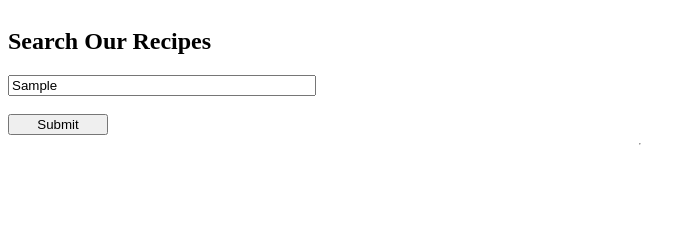
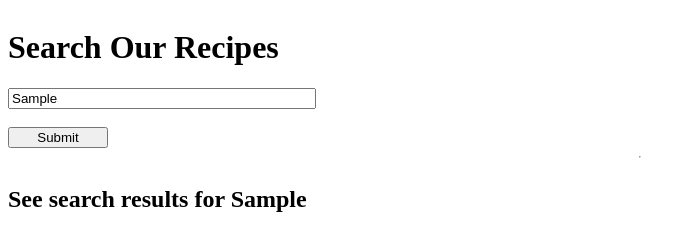
Before and after one commit to sanlouise/recipe-fetch, a plain HTML site: page index.html in a window 1280 px wide. Both pictures are taken after typing "Sample" into the empty fields and a click on the input "Submit". Shown: the whole page, without its empty margins (0-696 px from the left). Drawn offline with Linux system fonts and the light colour scheme; no server answers.

Commit message:
Minor search result status update

```diff
--- a/index.html
+++ b/index.html
@@ -5,10 +5,11 @@
     <link rel="stylesheet" href="main.css">
   </head>
   <body>
-    <h2>Search Our Recipes</h2>
+    <h1>Search Our Recipes</h1>
     <input type="text" id="input"><br>
     <input type="submit" id="submit" value="Submit">
     <hr>
+    <h2></h2>
     <div class="wrapper">
     </div>
     <script src="main.js"></script>
--- a/main.js
+++ b/main.js
@@ -1,24 +1,27 @@
 const ul = document.getElementById('recipes');
 const submit = document.getElementById('submit');
 const wrapper = document.querySelector(".wrapper");
+const h2 = document.querySelector("h2");
 submit.addEventListener('click', fetchData);
 
 function fetchData(event){
   let searchterm = document.getElementById('input').value;
   let url = `http://www.recipepuppy.com/api/?q=${searchterm}`
 
+  h2.innerHTML = "See search results for " + document.getElementById('input').value;
+
   fetch(url)
   .then((response) => response.json())
   .then(data => {
     for (let i = 0; i < data.results.length; i++) {
 
+      let wholeRecipeLink = document.createElement("a")
       let wholeRecipe = document.createElement("div")
-      let wholeRecipeLink = document.createElement("a")
       let recipeTitle = document.createElement("li");
       let recipeThumbnail = document.createElement("li");
 
+      wholeRecipe.appendChild(wholeRecipeLink);
       wrapper.appendChild(wholeRecipe);
-      wholeRecipe.appendChild(wholeRecipeLink);
       wholeRecipeLink.appendChild(recipeTitle);
       wholeRecipeLink.appendChild(recipeThumbnail);
 
```
